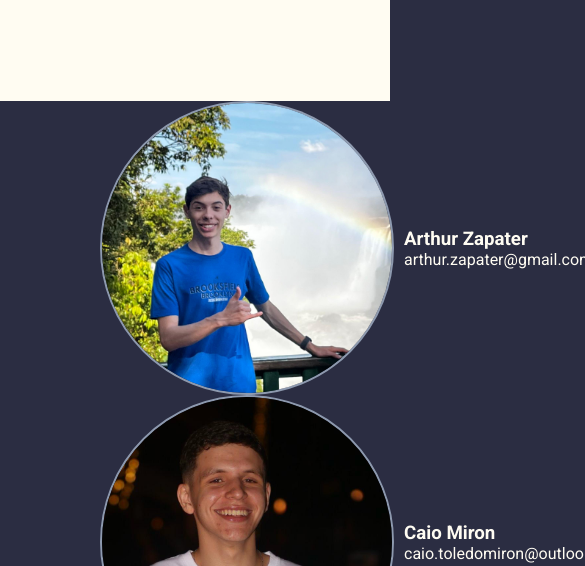
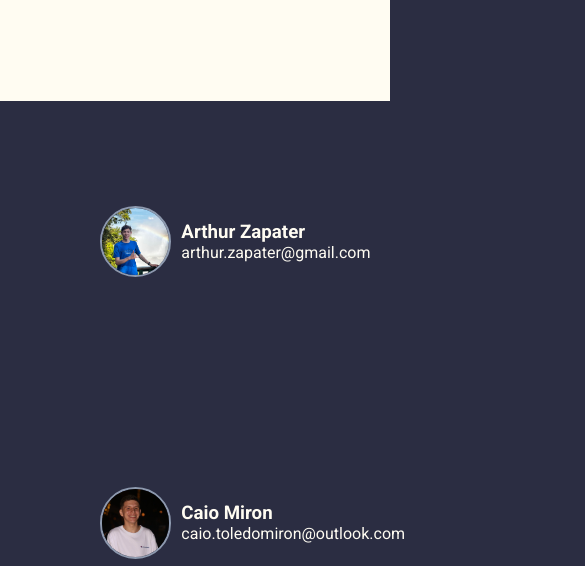
Before and after one commit to ArthurZapater/Sprint3, a plain HTML site: page index.html in a window 390 px wide. Shown: the part 4207-4773 px from the top of the page, 585 px wide, since content can reach past the window. Drawn offline with Linux system fonts and the light colour scheme.

Commit message:
arrumando pessoas

```diff
--- a/css/style.css
+++ b/css/style.css
@@ -280,7 +280,7 @@ ul {
 
 
   & img {
-    width: calc(100vh - 55rem);;
+    width: 12%;
     border-radius: 50%;
     border: solid 2px var(--color-blue);
   }
@@ -313,12 +313,19 @@ ul {
 @media (max-width: 768px) {
 
 
+
   .grid-footer {
     grid-template-columns: repeat(1, minmax(auto, 1fr));
   }
 }
 
 @media (max-width: 1024px) {
+
+  .flex-img{
+    img{
+      width: 30%;
+    }
+  }
 
   .container-grid-arma{
     grid-template-columns: 1fr;
```
